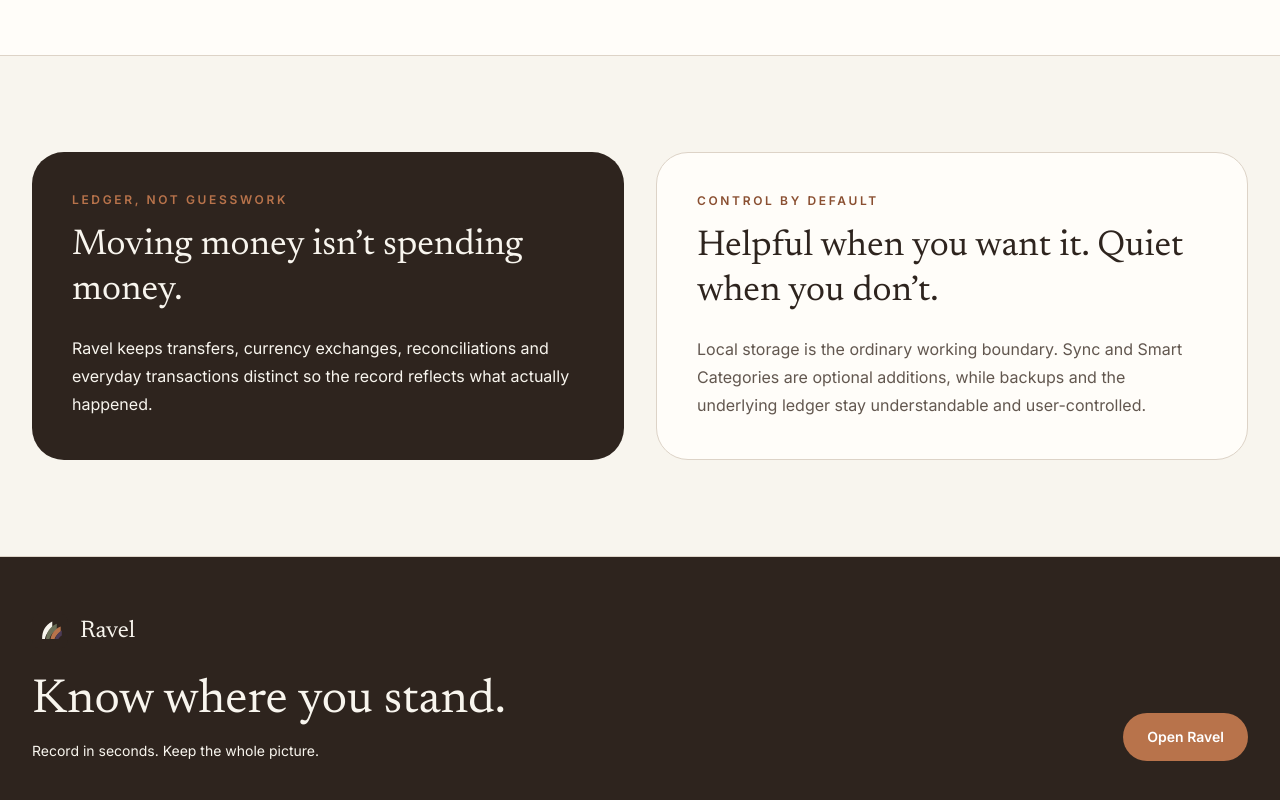
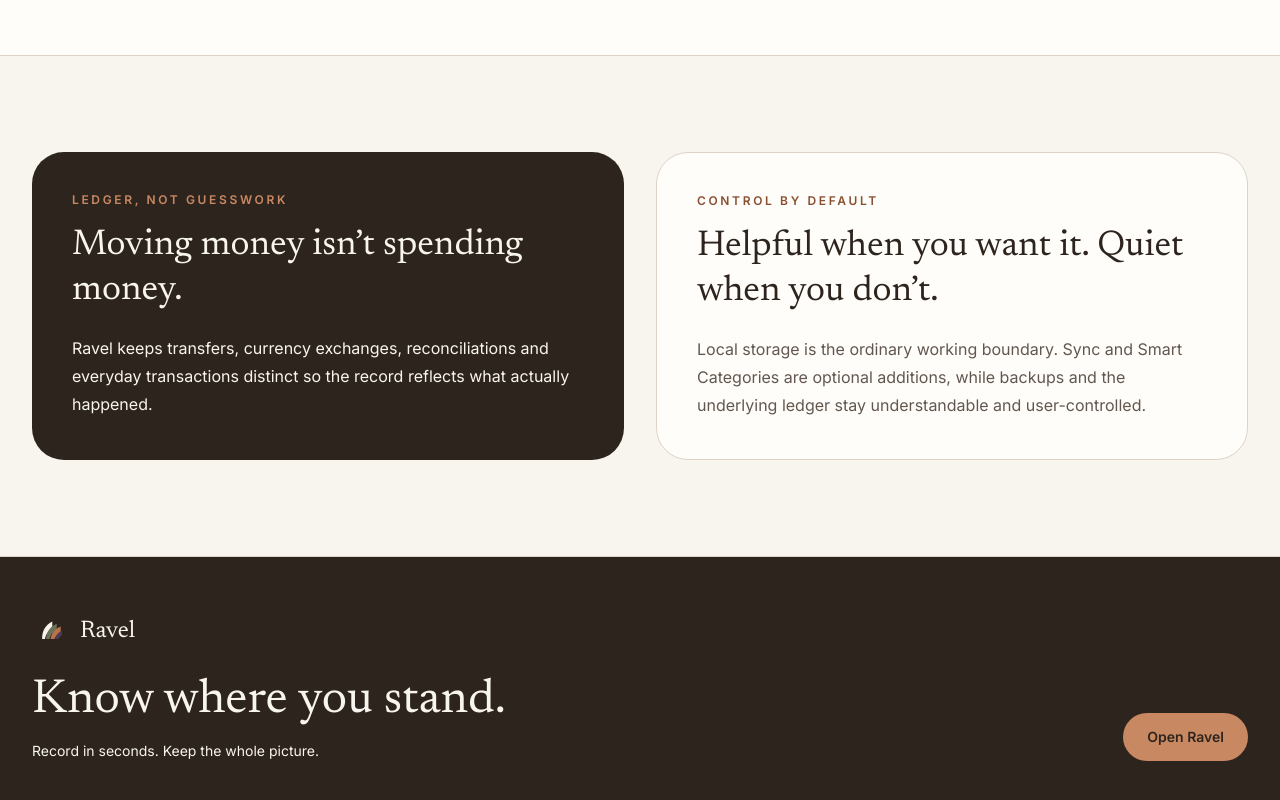
Before and after one commit to AFR0011/TapTrack, a Next.js app: page / in a window 1280 px wide. Shown: the part 1484-2284 px from the top of the page. Built offline with nearby package versions, Linux system fonts and the light colour scheme.

Commit message:
Use accessible copper treatments on landing page

```diff
--- a/app/page.tsx
+++ b/app/page.tsx
@@ -163,7 +163,7 @@ export default function HomePage() {
 
       <section className="mx-auto grid max-w-7xl gap-8 px-5 py-16 sm:px-8 sm:py-24 lg:grid-cols-2">
         <div className="rounded-[2rem] bg-brand-espresso p-7 text-brand-bone sm:p-10">
-          <p className="text-xs font-semibold uppercase tracking-[0.22em] text-brand-copper">Ledger, not guesswork</p>
+          <p className="text-xs font-semibold uppercase tracking-[0.22em] text-brand-copper-bright">Ledger, not guesswork</p>
           <h2 className="font-display mt-4 text-4xl leading-tight">Moving money isn’t spending money.</h2>
           <p className="mt-5 max-w-xl leading-7 text-brand-bone/72">
             Ravel keeps transfers, currency exchanges, reconciliations and everyday transactions distinct so the record reflects what actually happened.
@@ -190,7 +190,7 @@ export default function HomePage() {
           </div>
           <Link
             href="/app"
-            className="inline-flex min-h-12 w-fit items-center rounded-full bg-brand-copper px-6 text-sm font-semibold text-white transition-opacity hover:opacity-90"
+            className="inline-flex min-h-12 w-fit items-center rounded-full bg-brand-copper-bright px-6 text-sm font-semibold text-brand-espresso transition-opacity hover:opacity-90"
           >
             Open Ravel
           </Link>
```
